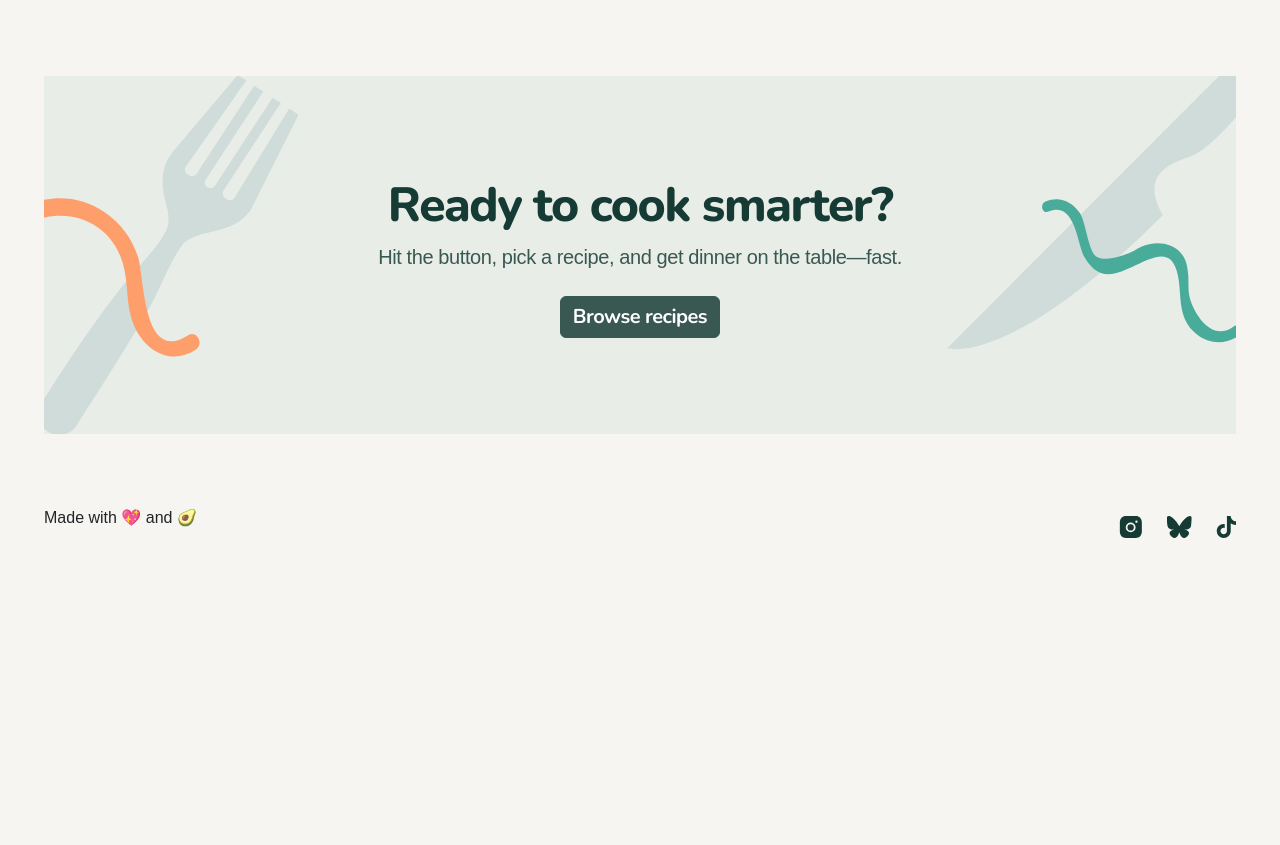
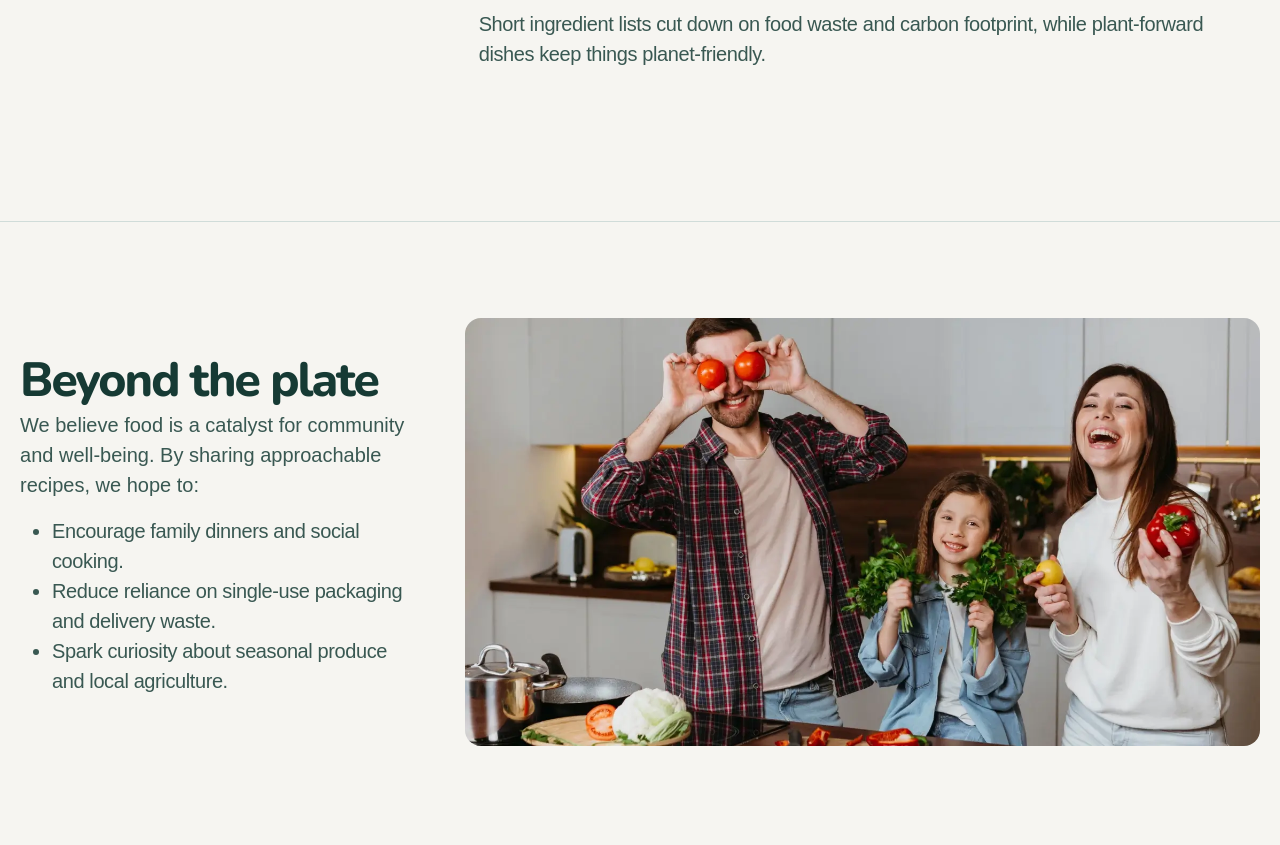
Before and after one commit to JoeWebDevelopment/recipieprojectfem, a website: page about.html in a window 1280 px wide. Shown: the part 1930-2775 px from the top of the page. Before the commit the page ends 2500 px from the top, so only its background shows below. Drawn offline with nearby package versions, Linux system fonts and the light colour scheme; a web font is replaced by a local one.

Commit message:
added mark up for beyond section and layout styling for desktop/tablet/mobile.

```diff
--- a/about.html
+++ b/about.html
@@ -58,7 +58,9 @@
 
     </div>
   </section>
-  <section class="exist-philosophy py-5">
+
+  <section class="exist py-5">
+    <!-- exist list -->
       <div class="exist-container container py-4">
         <div class="two-column-exist row align-items-start g-3">
           <h2 class="exist-heading col-12 col-lg-4">
@@ -84,7 +86,10 @@
           </div>
         </div>
       </div>
-      <div class="exist-container container py-4">
+      </section>
+      <!-- philosophy list -->
+       <section class="philosophy philosophy py-5">
+      <div class="philosophy-container container py-4">
         <div class="two-column-philosophy row align-items-start g-3">
           <h2 class="philosophy-heading col-12 col-lg-4">
             Our food philosophy
@@ -113,66 +118,27 @@
       </div>
   </section>
 
+
+    <section class="beyond d-flex flex-column align-items-center">
+      <div class="two-column d-flex flex-column flex-lg-row justify-content-center align-items-center built-container gap-5">
+            <div class="beyond-text-container col-12 col-lg-4">
+              <h2 class="beyond-heading mb-0">
+               Beyond the plate
+              </h2>
+              <p class="beyond-text">We believe food is a catalyst for community and well-being. By sharing approachable recipes, we hope to:</p>
+             <ul class="beyond-list">
+              <li class="beyond-list-item">Encourage family dinners and social cooking.</li>
+              <li class="beyond-list-item">Reduce reliance on single-use packaging and delivery waste.</li>
+              <li class="beyond-list-item">Spark curiosity about seasonal produce and local agriculture.</li>
+             </ul>
+            </div>
+            <div class="beyond-img-container col-12 col-lg-8">
+              <img src="assets/images/image-about-beyond-the-plate-large.webp" alt="" class="beyond-img img-fluid">
+            </div>
+      </div>
+    </section>
+
   </main>
-
-
-
-
-  <!-- Our mission
-
-  Help more people cook nourishing meals, more often.
-
-  Healthy Recipe Finder was created to prove that healthy
-  eating can be convenient, affordable, and genuinely delicious.
-
-  We showcase quick, whole-food dishes that anyone can master—no
-  fancy equipment, no ultra-processed shortcuts—just honest
-  ingredients and straightforward steps.
-
-  Why we exist
-
-  Cut through the noise.
-  The internet is bursting with recipes, yet most busy cooks
-  still default to take-away or packaged foods. We curate a
-  tight collection of fool-proof dishes so you can skip the
-  scrolling and start cooking.
-
-  Empower home kitchens.
-  When you control what goes into your meals, you control how
-  you feel. Every recipe is built around unrefined ingredients
-  and ready in about half an hour of active prep.
-
-  Make healthy look good.
-  High-resolution imagery shows you exactly what success looks
-  like—because we eat with our eyes first, and confidence matters.
-
-  Our food philosophy
-
-  Whole ingredients first.
-  Fresh produce, grains, legumes, herbs, and quality fats form the
-  backbone of every recipe.
-
-  Flavor without compromise.
-  Spices, citrus, and natural sweetness replace excess salt, sugar,
-  and additives.
-
-  Respect for time.
-  Weeknight meals should slot into real schedules; weekend cooking
-  can be leisurely but never wasteful.
-
-  Sustainable choices.
-  Short ingredient lists cut down on food waste and carbon footprint,
-  while plant-forward dishes keep things planet-friendly.
-
-  Beyond the plate
-
-  We believe food is a catalyst for community and well-being.
-  By sharing approachable recipes, we hope to:
-
-  Encourage family dinners and social cooking.
-  Reduce reliance on single-use packaging and delivery waste.
-  Spark curiosity about seasonal produce and local agriculture. -->
-
     <section class="cook-smarter d-flex flex-column align-items-center">
       <div class="cook-smarter-container d-flex flex-column align-items-center">
         <div class="cook-smarter-content d-flex align-items-center flex-column text-center gap-4">
--- a/style.css
+++ b/style.css
@@ -269,6 +269,7 @@ color: var(--clr-neutral-600);
     background-image: url(assets/images/pattern-fork.svg), url(assets/images/pattern-knife.svg);
     background-repeat: no-repeat;
     background-position: left -50px bottom -25px, right -50px top -25px;
+    border-radius: 1rem;
 }
 
 
@@ -327,20 +328,23 @@ letter-spacing: -0.4px;
     padding-inline: 0px;
 }
 
-.exist-container{
+.exist-container, .philosophy-container{
     max-width: 1192px;
     padding-inline: 0;
 }
 
-.exist-philosophy{
-    border-top: 1px solid var(--clr-neutral-600);
+.exist, .philosophy, .beyond{
+    border-top: 1px solid var(--clr-neutral-300);
+
 }
 
-.exist-philosophy li{
+
+
+.exist li, .philosophy li{
     position: relative;
 }
 
-.exist-philosophy li::before{
+.exist li::before, .philosophy li::before{
     position: absolute;
     left: -3rem;
     content: "";
@@ -417,6 +421,38 @@ letter-spacing: -0.025rem;
 
 }
 
+.beyond-img{
+    border-radius: 1rem;
+}
+
+.beyond-heading{
+font-family: var(--ff-heading);
+color: var(--clr-neutral-900);
+font-size: 3rem;
+font-style: normal;
+font-weight: 800;
+line-height: 120%;
+letter-spacing: -0.125rem;
+}
+
+.beyond-text{
+font-family: var(--ff-body);
+font-size: 1.25rem;
+font-style: normal;
+font-weight: 500;
+line-height: 150%;
+color: var(--clr-neutral-600);
+}
+
+.beyond-list-item{
+    font-family: var(--ff-body);
+    color: var(--clr-neutral-600);
+font-size: 1.25rem;
+font-style: normal;
+font-weight: 500;
+line-height: 150%; /* 1.875rem */
+letter-spacing: -0.025rem;
+}
 
 /* Tablet */
 @media (max-width: 991.98px){
```
